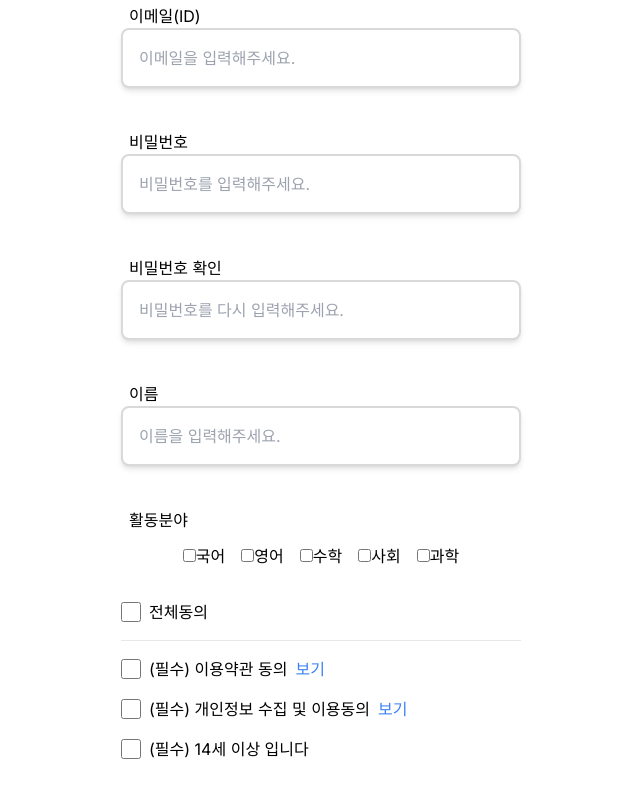
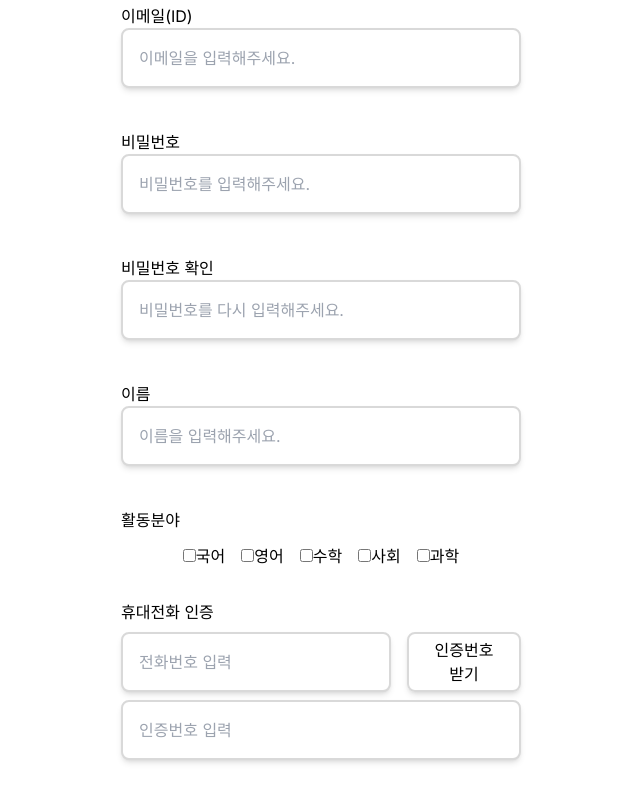
Before and after one commit to HelloTutor/HelloTutor-FE, a Next.js app: page /signup/tutor in a window 1280 px wide. Shown: the part 280-1071 px from the top of the page, without its empty margins (319-959 px from the left). Built offline with nearby package versions, Linux system fonts and the light colour scheme.

Commit message:
feat: 휴대전화 인증 프레임 구현

```diff
--- a/src/app/signup/tutor/page.tsx
+++ b/src/app/signup/tutor/page.tsx
@@ -33,7 +33,7 @@ export default function Tutor() {
           onSubmit={handleSubmit(onSubmitHandler)}
         >
           <div>
-            <label className="ml-2 mb-3" htmlFor="email">
+            <label className="mb-3" htmlFor="email">
               이메일(ID)
             </label>
             <input
@@ -53,7 +53,7 @@ export default function Tutor() {
             </p>
           </div>
           <div>
-            <label className="ml-2 mb-3" htmlFor="password">
+            <label className="mb-3" htmlFor="password">
               비밀번호
             </label>
             <input
@@ -78,7 +78,7 @@ export default function Tutor() {
             </p>
           </div>
           <div>
-            <label className="ml-2 mb-3" htmlFor="confirm_password">
+            <label className=" mb-3" htmlFor="confirm_password">
               비밀번호 확인
             </label>
             <input
@@ -100,7 +100,7 @@ export default function Tutor() {
             </p>
           </div>
           <div>
-            <label className="ml-2 mb-3">이름</label>
+            <label className=" mb-3">이름</label>
             <input
               id="name"
               type="text"
@@ -115,7 +115,7 @@ export default function Tutor() {
             </p>
           </div>
           <div>
-            <label className="ml-2">활동분야</label>
+            <label>활동분야</label>
             <div className="flex gap-x-4 justify-center pt-3">
               {subjectKoEn.map((subject) => (
                 <div key={subject.en}>
@@ -132,6 +132,24 @@ export default function Tutor() {
           </div>
 
           {/* 휴대전화 인증*/}
+          <div>
+            <p>휴대전화 인증</p>
+            <div className="flex gap-x-4 my-2">
+              <input
+                type="text"
+                placeholder="전화번호 입력"
+                className="border-2 border-[#d9d9d9] rounded-lg h-[60px] px-4 w-[400px] shadow-md"
+              />
+              <button className="border-2 border-[#d9d9d9] rounded-lg h-[60px] px-4 w-[200px] shadow-md">
+                인증번호 받기
+              </button>
+            </div>
+            <input
+              type="text"
+              placeholder="인증번호 입력"
+              className="border-2 border-[#d9d9d9] rounded-lg h-[60px] px-4 w-[400px] shadow-md"
+            />
+          </div>
 
           {/* 약관 동의 */}
           <AgreeOfTos register={register} error={errors} />
```
